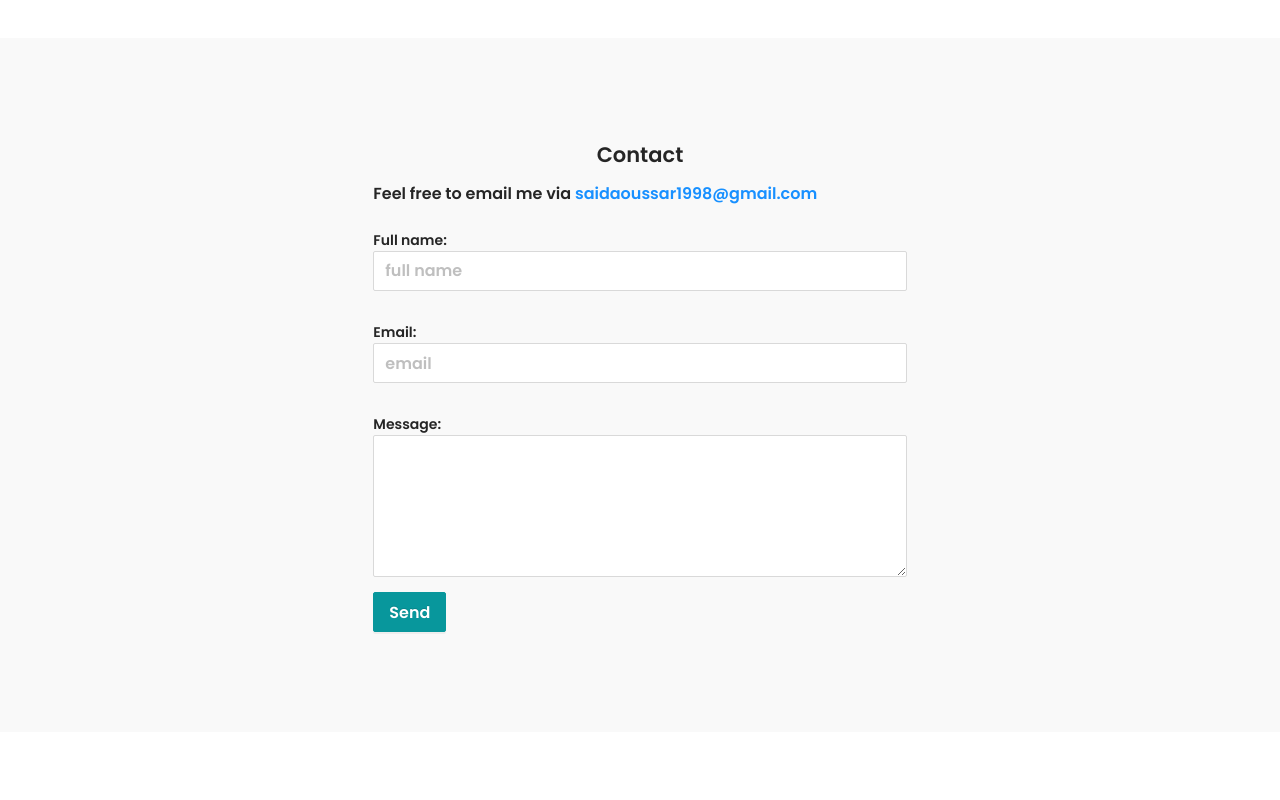
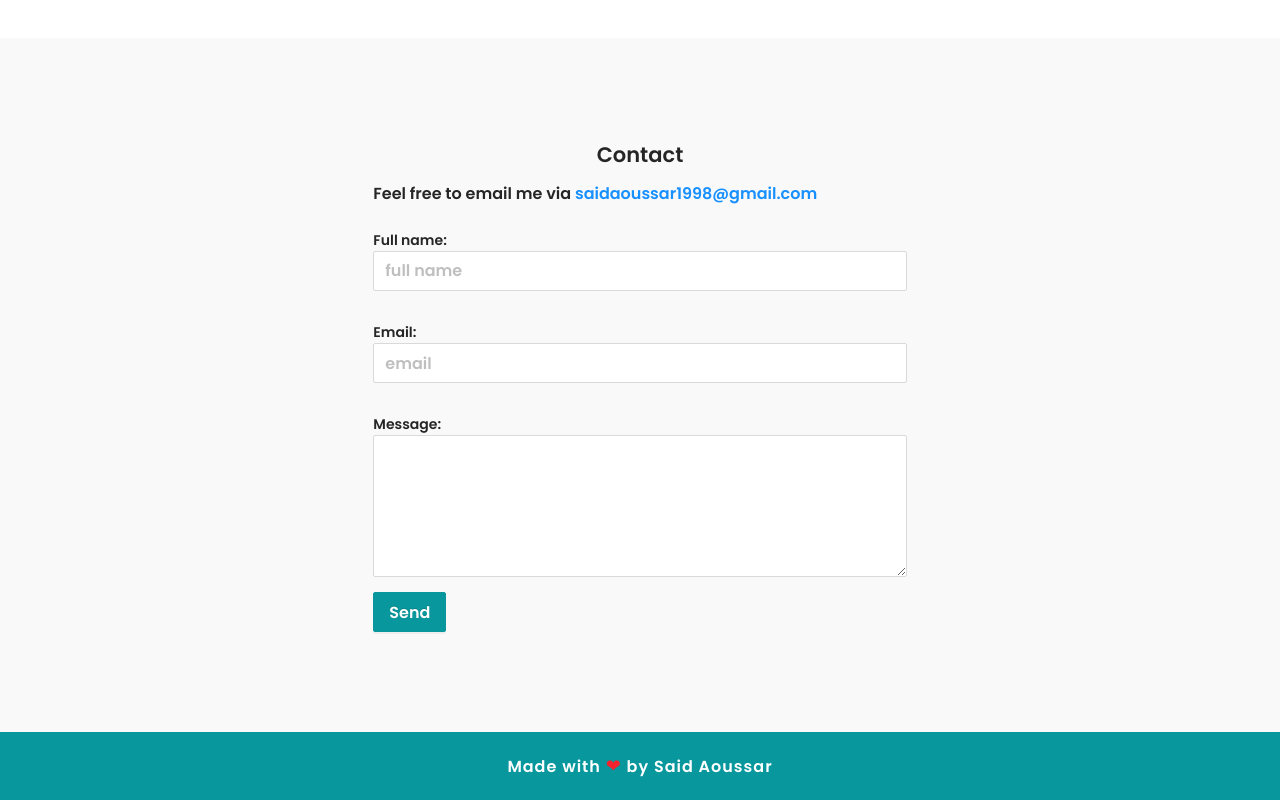
Before and after one commit to SaidAoussar/portfolio, a React (Create React App) app: page / in a window 1280 px wide. Shown: the part 2102-2902 px from the top of the page. Before the commit the page ends 2834 px from the top, so only its background shows below. Built offline with nearby package versions, Linux system fonts and the light colour scheme.

Commit message:
added Footer component to App

```diff
--- a/src/App.js
+++ b/src/App.js
@@ -5,6 +5,7 @@ import Intro from "./components/intro/Intro";
 import Skills from "./components/skills/Skills";
 import Projects from "./components/projects/Projects";
 import Contact from "./components/contact/Contact";
+import Footer from "./components/footer/Footer";
 
 const { Header, Content } = Layout;
 
@@ -32,6 +33,9 @@ function App() {
         <Content className="content-contact">
           <Contact />
         </Content>
+        <Content className="content-footer">
+          <Footer />
+        </Content>
       </Layout>
     </div>
   );
```
